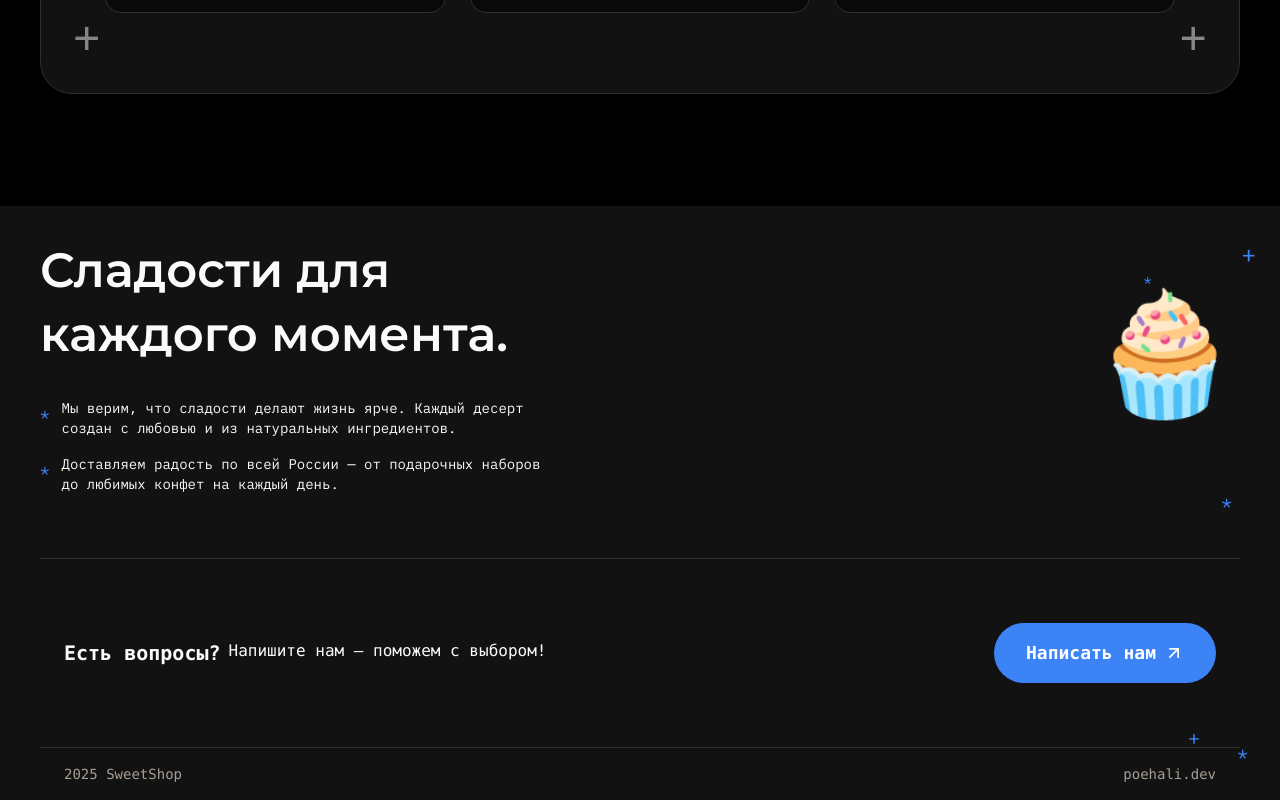
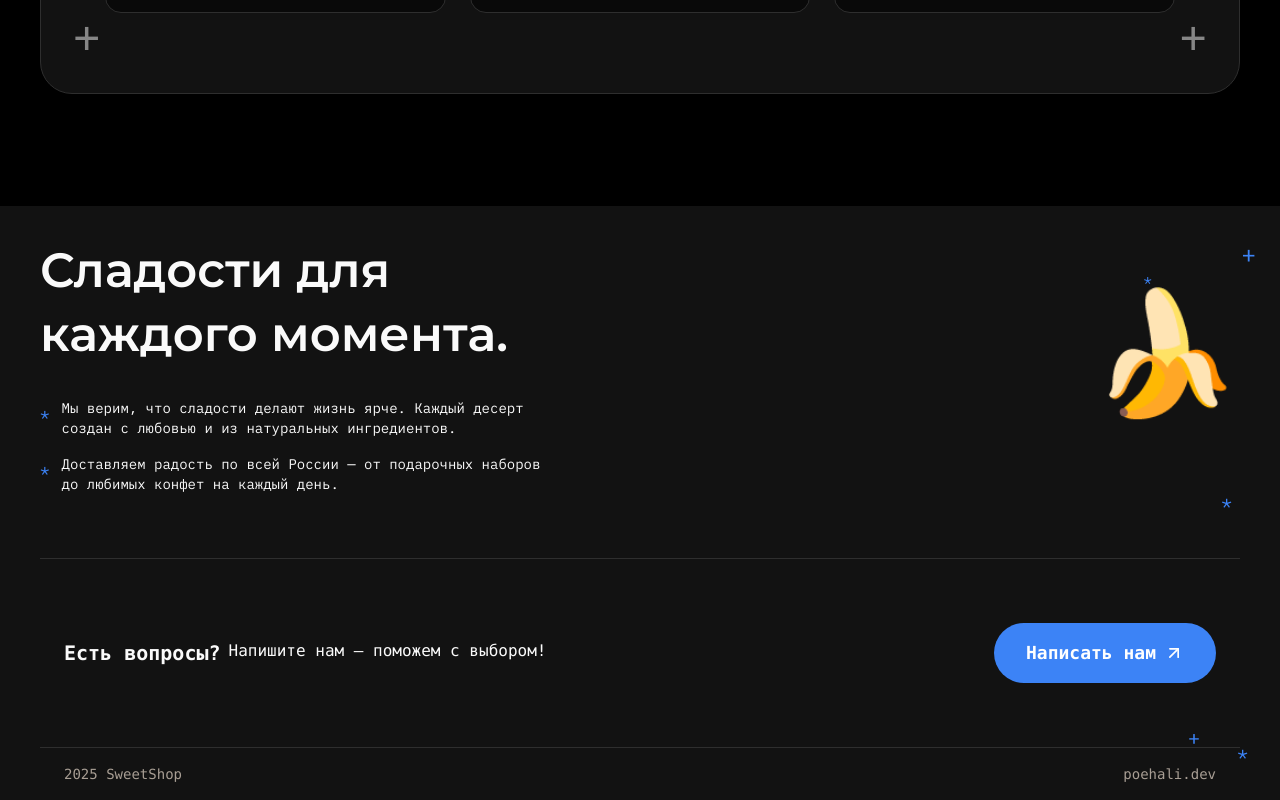
Before and after one commit to pr-poehali-dev/quantum-explorer-1, a React (Vite) app: page / in a window 1280 px wide. Shown: the part 1316-2116 px from the top of the page. Built offline with nearby package versions, Linux system fonts and the light colour scheme.

Commit message:
поменяй кекс на банан

```diff
--- a/src/components/Footer.tsx
+++ b/src/components/Footer.tsx
@@ -33,7 +33,7 @@ export default function Footer() {
 
           <div className="hidden md:flex flex-1 justify-end items-center relative">
             <div className="relative flex items-center justify-center">
-              <span className="text-[120px]">🧁</span>
+              <span className="text-[120px]">🍌</span>
             </div>
           </div>
         </div>
```
